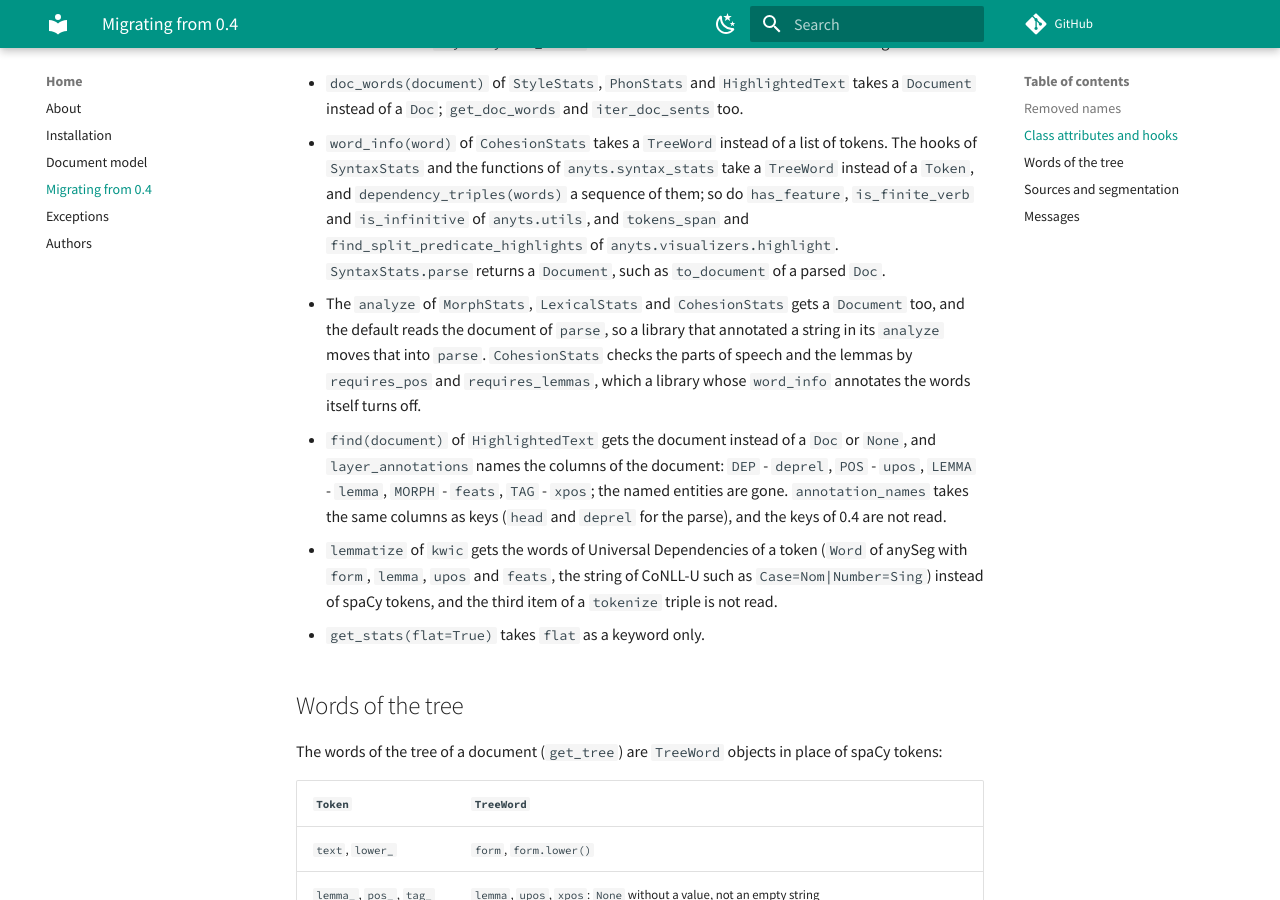
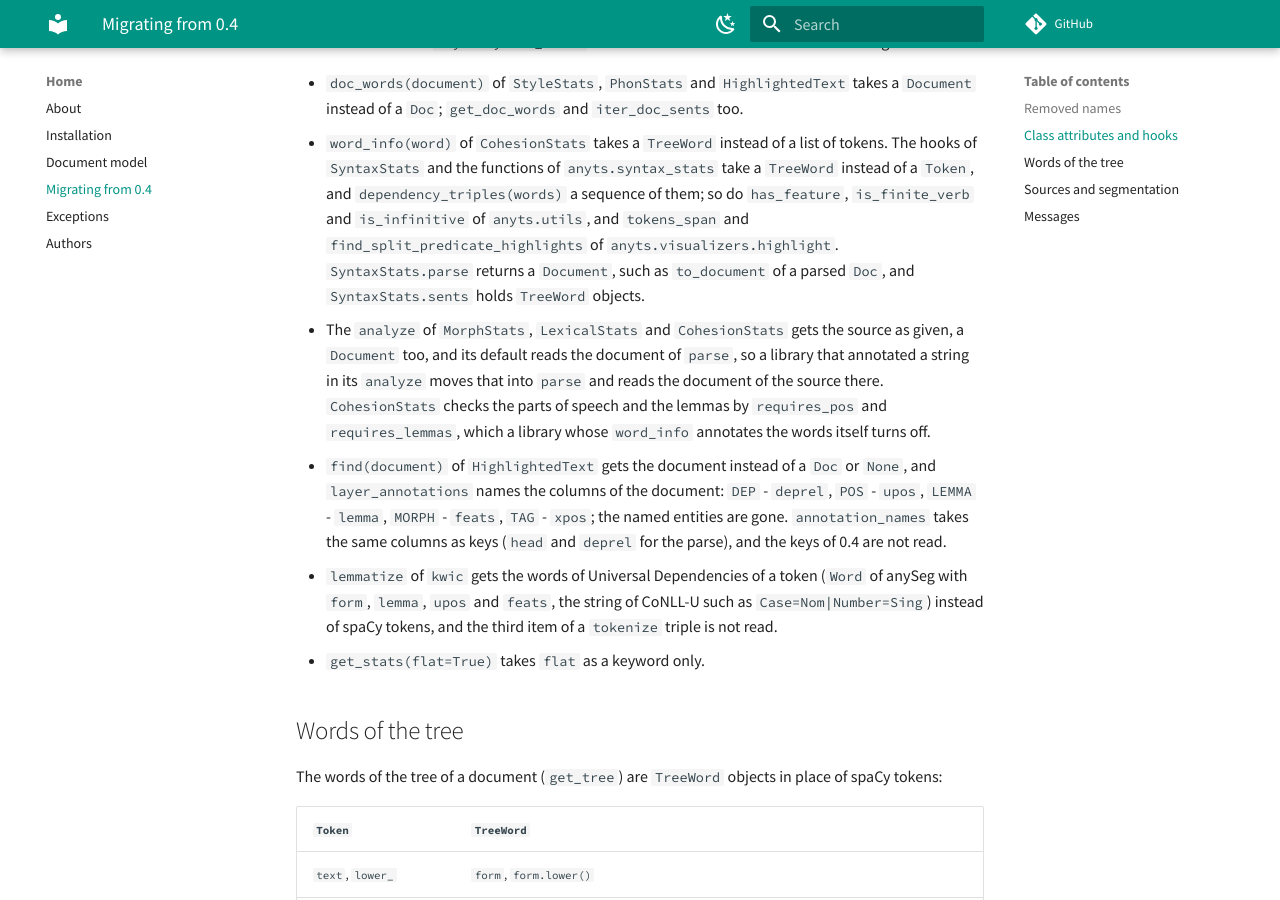
Before and after one commit to SergeyShk/anyTS, an MkDocs documentation site: the page built from docs/migration.md, in a window 1280 px wide and 900 px high, scrolled down 1835 px. Built offline with MkDocs 1.6.1 and Material for MkDocs 9.7.7, drawn with Linux system fonts in a browser that asks for light colours; comment, search, counter and statistics services are not loaded.

Commit message:
Say on the migration page that analyze gets the source as given
The constructors of MorphStats, LexicalStats and CohesionStats pass the source to analyze
as it is, a string, a Doc or a Document, and the default reads the document of parse. The
page names SyntaxStats.sents of TreeWord objects too.

Co-Authored-By: Claude Opus 5.5 <noreply@anthropic.com>

```diff
--- a/docs/migration.md
+++ b/docs/migration.md
@@ -32,8 +32,8 @@ The attributes of 0.4 that the core no longer reads raise `ParameterError` (the
 The parameter `join_hyphens` is gone from `kwic`, `sentence_lengths`, `sentence_lengths_plot` and the functions of `anyts.syntax_stats` as well. The hooks that remain take other arguments:
 
 - `doc_words(document)` of `StyleStats`, `PhonStats` and `HighlightedText` takes a `Document` instead of a `Doc`; `get_doc_words` and `iter_doc_sents` too.
-- `word_info(word)` of `CohesionStats` takes a `TreeWord` instead of a list of tokens. The hooks of `SyntaxStats` and the functions of `anyts.syntax_stats` take a `TreeWord` instead of a `Token`, and `dependency_triples(words)` a sequence of them; so do `has_feature`, `is_finite_verb` and `is_infinitive` of `anyts.utils`, and `tokens_span` and `find_split_predicate_highlights` of `anyts.visualizers.highlight`. `SyntaxStats.parse` returns a `Document`, such as `to_document` of a parsed `Doc`.
-- The `analyze` of `MorphStats`, `LexicalStats` and `CohesionStats` gets a `Document` too, and the default reads the document of `parse`, so a library that annotated a string in its `analyze` moves that into `parse`. `CohesionStats` checks the parts of speech and the lemmas by `requires_pos` and `requires_lemmas`, which a library whose `word_info` annotates the words itself turns off.
+- `word_info(word)` of `CohesionStats` takes a `TreeWord` instead of a list of tokens. The hooks of `SyntaxStats` and the functions of `anyts.syntax_stats` take a `TreeWord` instead of a `Token`, and `dependency_triples(words)` a sequence of them; so do `has_feature`, `is_finite_verb` and `is_infinitive` of `anyts.utils`, and `tokens_span` and `find_split_predicate_highlights` of `anyts.visualizers.highlight`. `SyntaxStats.parse` returns a `Document`, such as `to_document` of a parsed `Doc`, and `SyntaxStats.sents` holds `TreeWord` objects.
+- The `analyze` of `MorphStats`, `LexicalStats` and `CohesionStats` gets the source as given, a `Document` too, and its default reads the document of `parse`, so a library that annotated a string in its `analyze` moves that into `parse` and reads the document of the source there. `CohesionStats` checks the parts of speech and the lemmas by `requires_pos` and `requires_lemmas`, which a library whose `word_info` annotates the words itself turns off.
 - `find(document)` of `HighlightedText` gets the document instead of a `Doc` or `None`, and `layer_annotations` names the columns of the document: `DEP` - `deprel`, `POS` - `upos`, `LEMMA` - `lemma`, `MORPH` - `feats`, `TAG` - `xpos`; the named entities are gone. `annotation_names` takes the same columns as keys (`head` and `deprel` for the parse), and the keys of 0.4 are not read.
 - `lemmatize` of `kwic` gets the words of Universal Dependencies of a token (`Word` of anySeg with `form`, `lemma`, `upos` and `feats`, the string of CoNLL-U such as `Case=Nom|Number=Sing`) instead of spaCy tokens, and the third item of a `tokenize` triple is not read.
 - `get_stats(flat=True)` takes `flat` as a keyword only.
```
